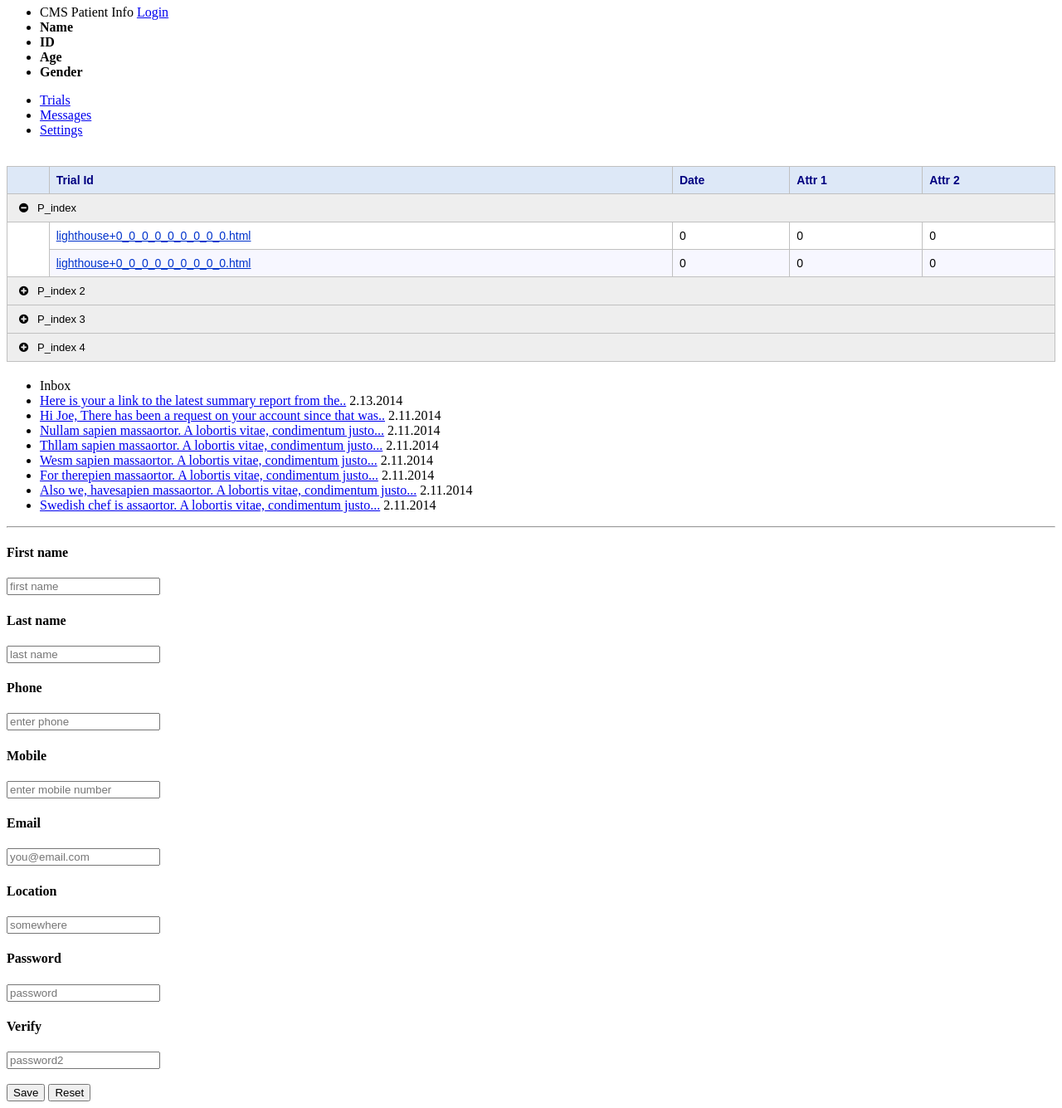
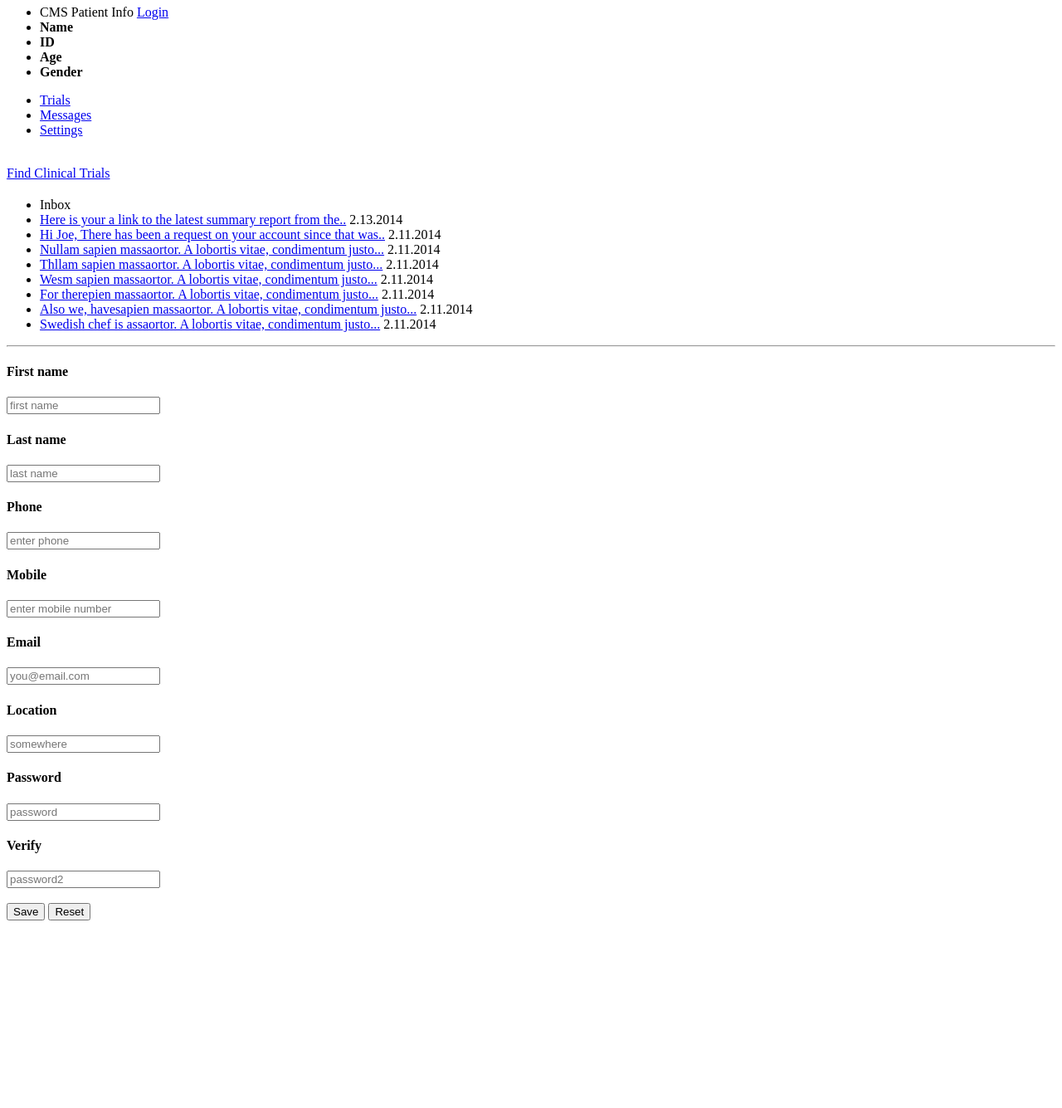
Before and after one commit to girls-computing-league/clinical-trial-selector, a Flask app: template templates/welcome.html in a window 1280 px wide. Shown: the part 268-1603 px from the top of the page at 83% size. After the commit the page ends 1377 px from the top, so only its background shows below. Run offline with Flask 2, Linux system fonts and the light colour scheme; the template is opened without the code that fills it, so the values that code supplies are empty; some libraries are stand-ins or nearby versions.

Commit message:
add find trials button

```diff
--- a/templates/welcome.html
+++ b/templates/welcome.html
@@ -28,6 +28,7 @@ Clinical Trials Selector
         </div>
     </div>
     <hr>
+
     <div class="container bootstrap snippet">
         <div class="row">
             <div class="col-sm-3"><!--left col-->
@@ -69,12 +70,11 @@ Clinical Trials Selector
                     <li class="nav-item"><a class="nav-link" href="#settings" data-toggle="tab">Settings</a></li>
                 </ul>
 
-                <div class="container">
+                <div class="tab-content">
 
-
-                <div class="tab-content">
                     <div class="tab-pane active" id="trials">
                         <br>
+                        {% if session["trials"] %}
                             <table class="custom-table">
                                 <thead>
                                     <tr>
@@ -502,8 +502,11 @@ Clinical Trials Selector
                                     </tr>
                                 </tbody>
                             </table>
+                        {% else %}
+                            <a class="btn btn-primary" href="/getInfo">Find Clinical Trials</a>
+                        {% endif %}
 
-                    </div>
+                    </div><!--/tab-pane-->
                     <div class="tab-pane" id="messages">
 
                         <h2></h2>
```
Lines whose indentation alone changed are shown as unchanged.
